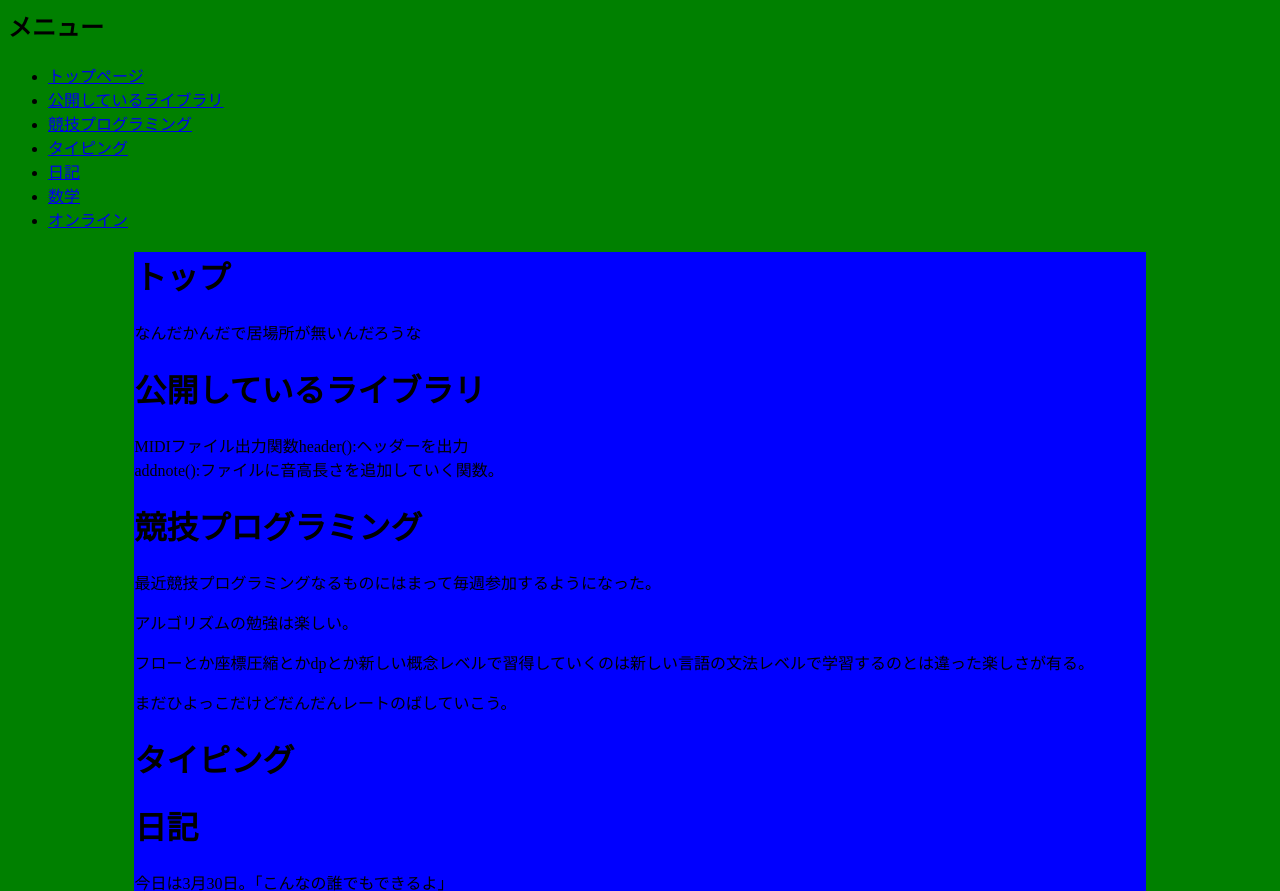
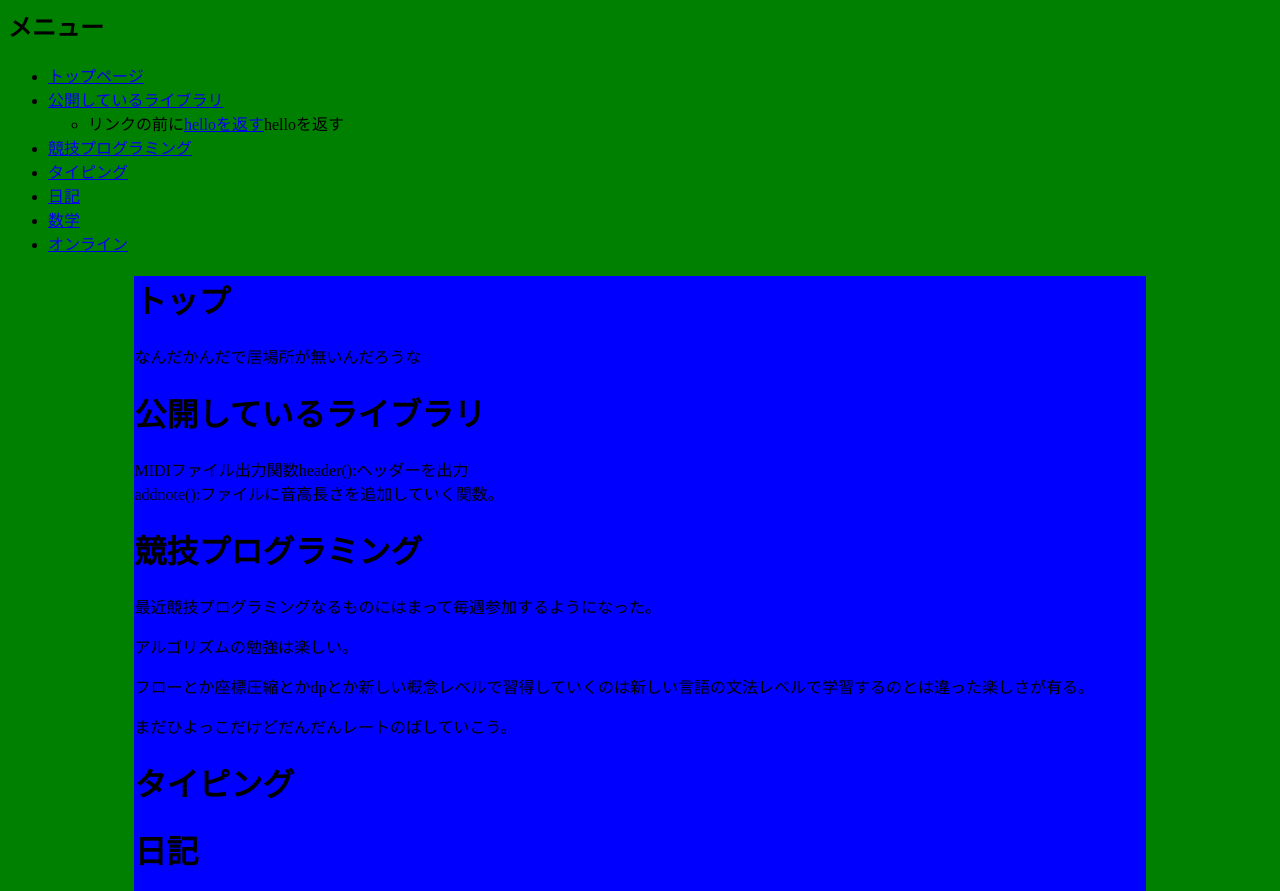
Before and after one commit to SetoJunji/website, a plain HTML site: page chmod700.html in a window 1280 px wide. Shown: the top 891 px of the page. Drawn offline with Linux system fonts and the light colour scheme.

Commit message:
ひとまずコミット

```diff
--- a/chmod700.html
+++ b/chmod700.html
@@ -11,6 +11,9 @@
   <h1>メニュー</h1><ul>
   <li><a href="#top">トップページ</a></li>
   <li><a href="#mylib">公開しているライブラリ</a></li>
+  <ul>
+    <li>リンクの前に<a href="https://github.com/SetoJunji/mylib.git">helloを返す</a>helloを返す</li>
+  </ul>
   <li><a href="#kyoupuro">競技プログラミング</a></li>
   <li><a href="#type">タイピング</a></li>
   <li><a href="#dialy">日記</a></li>
@@ -36,6 +39,8 @@
     <tr><td>荀彧</td><td>謀士</td><td>封印</td></tr>
   </table>
   <h1 id="rirekisho">オンライン履歴書</h1>
+  朝には昼に期待して、昼には夜に期待して、夜には明日の朝に期待する。
+  4月1日放置少女　戦役152までオープンした。
 </main>
 <footer></footer>
 </body>
```
